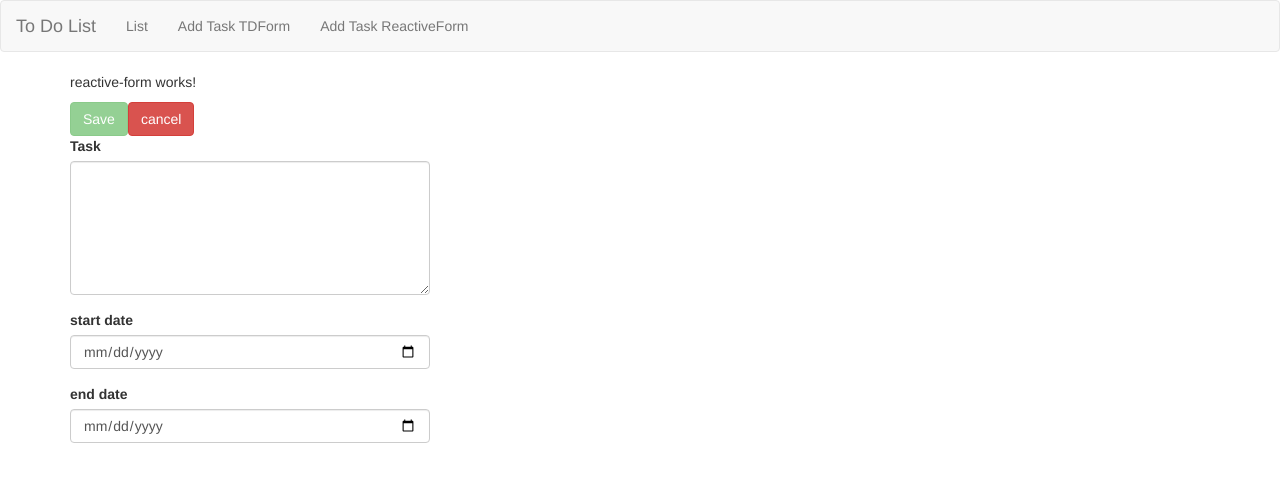
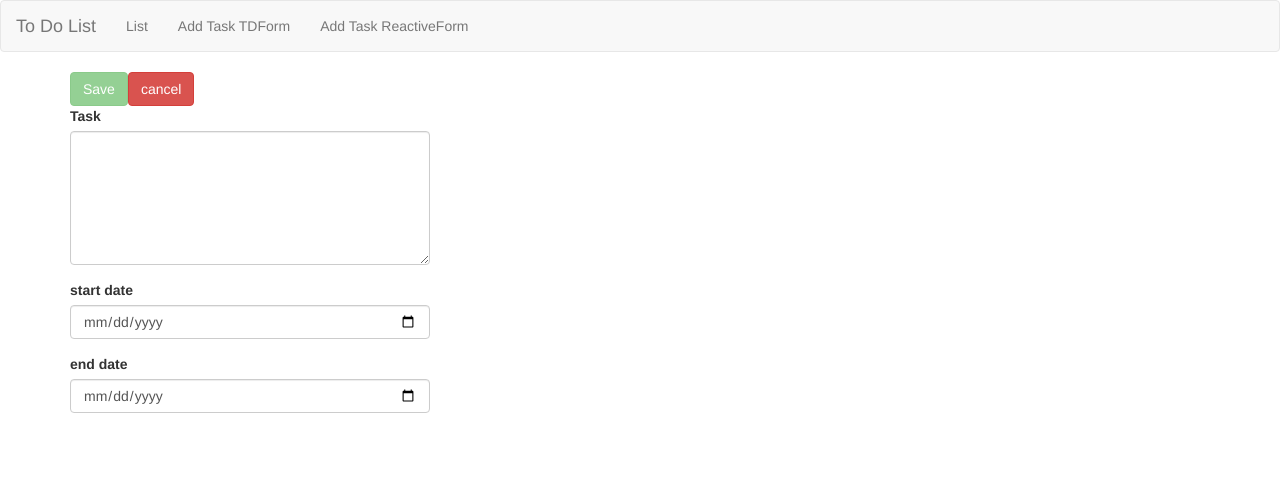
Before and after one commit to nehalAlthiyab/to-do-list-angular, an Angular app: page /Reactive in a window 1280 px wide. Shown: the top 482 px of the page. Built offline with nearby package versions, Linux system fonts and the light colour scheme.

Commit message:
edit the format

```diff
--- a/src/app/list/add-task/reactive-form/reactive-form.component.html
+++ b/src/app/list/add-task/reactive-form/reactive-form.component.html
@@ -1,4 +1,4 @@
-<p>reactive-form works!</p>
+
 <form [formGroup]="ToDoListForm" (ngSubmit)="onSubmit()">
         <div class="row">
                 <div class="col-md-4">
--- a/src/app/list/add-task/tdform/tdform.component.html
+++ b/src/app/list/add-task/tdform/tdform.component.html
@@ -1,4 +1,4 @@
-<p>tdform works!</p>
+
 <form (ngSubmit)="onSubmit(f)" #f="ngForm">
         <div class="row">
                 <div class="col-md-4">
--- a/src/app/list/do-list/do-list.component.html
+++ b/src/app/list/do-list/do-list.component.html
@@ -1,4 +1,4 @@
-<p>do-list works!</p>
+
     <hr>
 
 <div class="row">
--- a/src/app/list/edit-list/edit-list.component.html
+++ b/src/app/list/edit-list/edit-list.component.html
@@ -1,4 +1,4 @@
-<p>reactive-form works!</p>
+
 <form (ngSubmit)="onSubmit(f)" #f="ngForm">
         <div class="row">
                 <div class="col-md-4">
```
